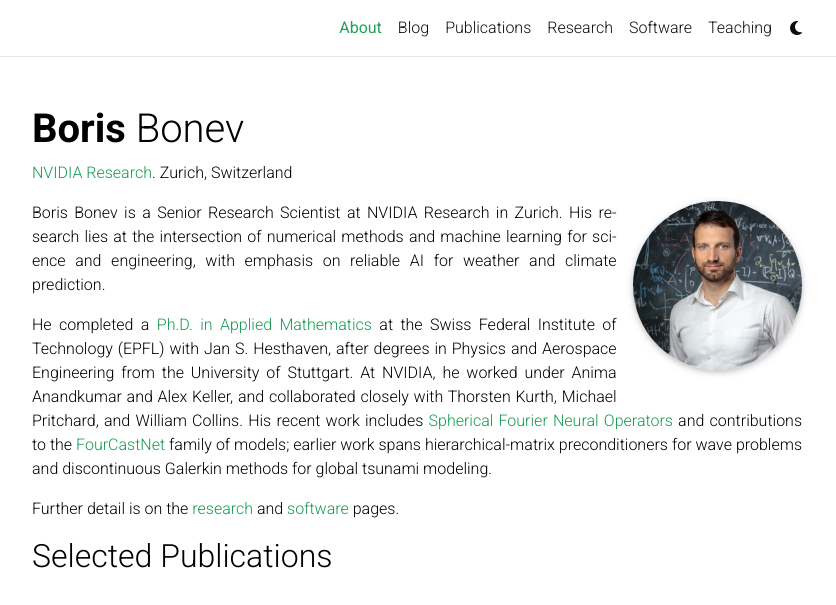
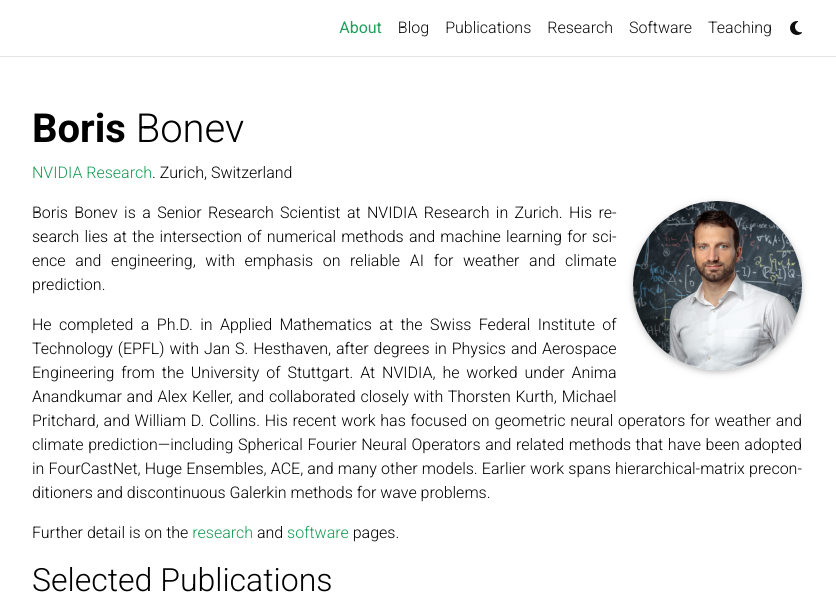
Before and after one commit to bonevbs/bonevbs.github.io, a Jekyll site: the page built from _pages/about.md, in a window 1280 px wide and 1346 px high, cut to the strip 0-605 px from the top of the window. Shown: the whole strip, without its empty margins (223-1059 px from the left). Built offline with Jekyll 4.4.1, drawn with Linux system fonts in a browser that asks for light colours; full-size pictures stand in for the smaller copies a plugin makes; some web fonts are replaced; comment, search, counter and statistics services are not loaded; a style sheet for code colours, icons or effects is not loaded.

Commit message:
updating landing text

```diff
--- a/_pages/about.md
+++ b/_pages/about.md
@@ -20,6 +20,6 @@
 
 Boris Bonev is a Senior Research Scientist at NVIDIA Research in Zurich. His research lies at the intersection of numerical methods and machine learning for science and engineering, with emphasis on reliable AI for weather and climate prediction.
 
-He completed a [Ph.D. in Applied Mathematics]({{ '/files/thesis_compressed.pdf' | relative_url }}) at the Swiss Federal Institute of Technology (EPFL) with Jan S. Hesthaven, after degrees in Physics and Aerospace Engineering from the University of Stuttgart. At NVIDIA, he worked under Anima Anandkumar and Alex Keller, and collaborated closely with Thorsten Kurth, Michael Pritchard, and William Collins. His recent work includes [Spherical Fourier Neural Operators](https://developer.nvidia.com/blog/modeling-earths-atmosphere-with-spherical-fourier-neural-operators/) and contributions to the [FourCastNet](https://arxiv.org/abs/2507.12144) family of models; earlier work spans hierarchical-matrix preconditioners for wave problems and discontinuous Galerkin methods for global tsunami modeling.
+He completed a Ph.D. in Applied Mathematics at the Swiss Federal Institute of Technology (EPFL) with Jan S. Hesthaven, after degrees in Physics and Aerospace Engineering from the University of Stuttgart. At NVIDIA, he worked under Anima Anandkumar and Alex Keller, and collaborated closely with Thorsten Kurth, Michael Pritchard, and William D. Collins. His recent work has focused on geometric neural operators for weather and climate prediction—including Spherical Fourier Neural Operators and related methods that have been adopted in FourCastNet, Huge Ensembles, ACE, and many other models. Earlier work spans hierarchical-matrix preconditioners and discontinuous Galerkin methods for wave problems.
 
 Further detail is on the [research]({{ '/research/' | relative_url }}) and [software]({{ '/software/' | relative_url }}) pages.
```
